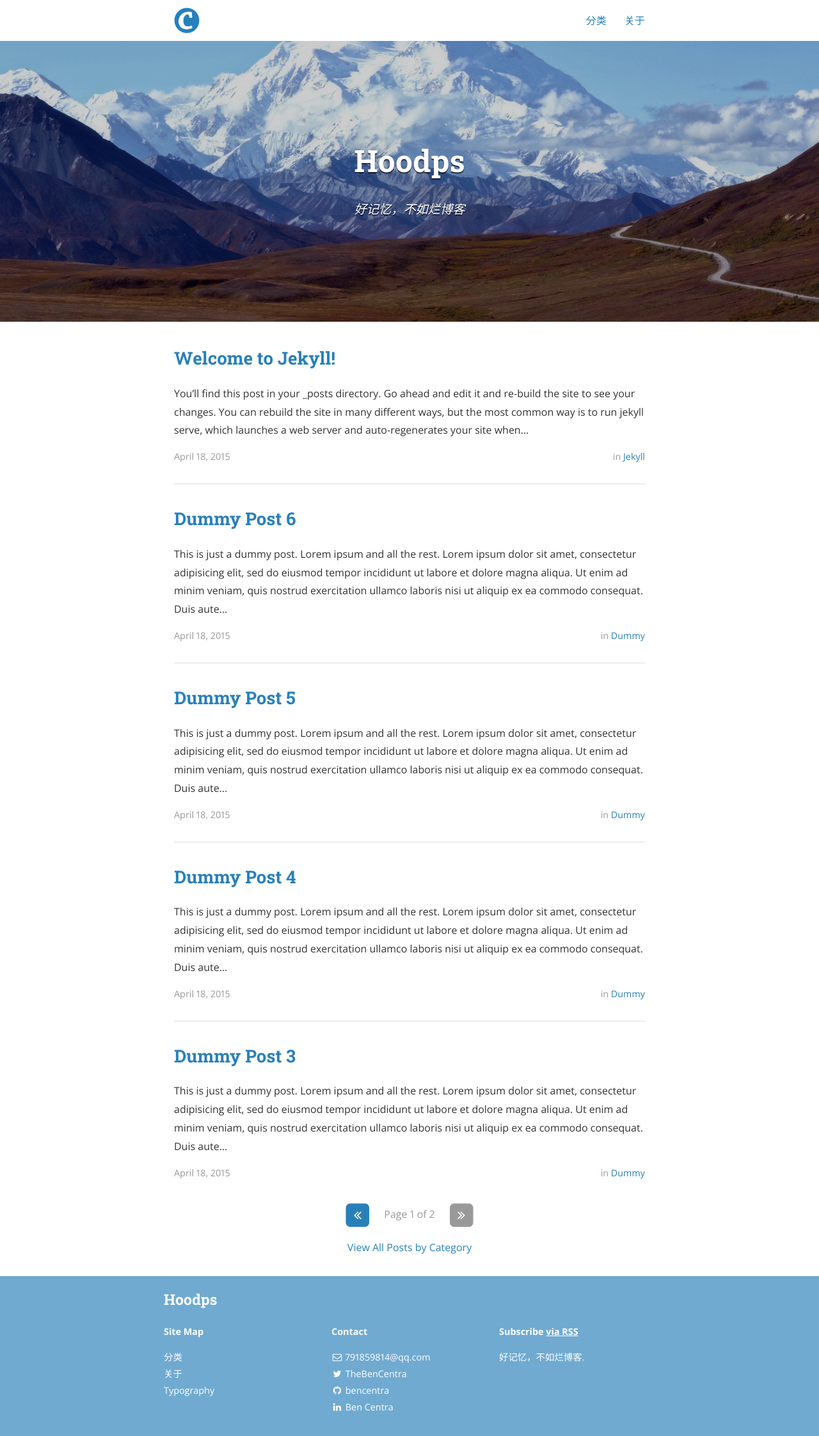
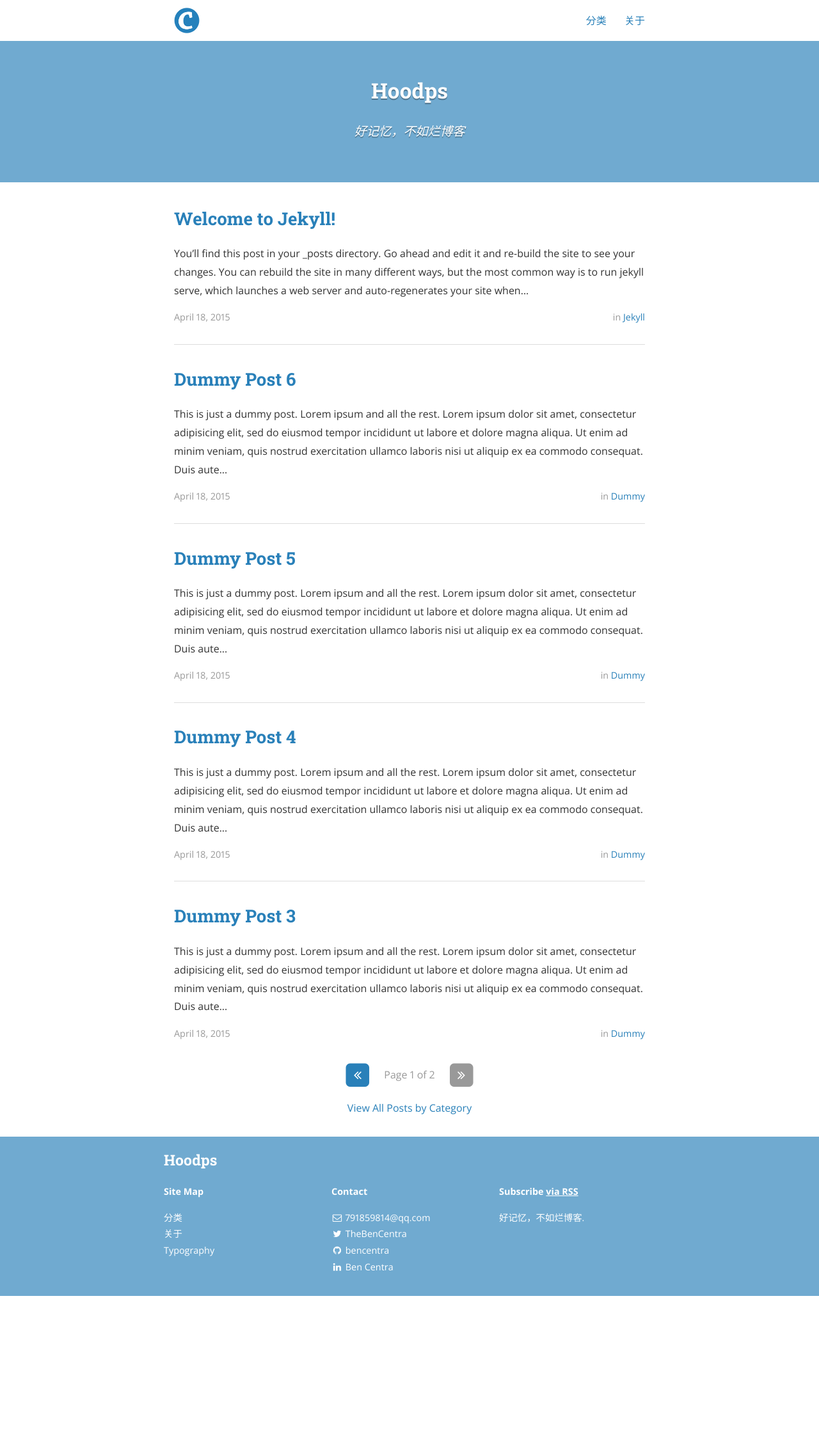
Before and after one commit to Hoodps/myblog, a Jekyll site: the page built from index.html, in a window 1280 px wide. Shown: the whole page at 64% size. Built offline with Jekyll 4.4.1, drawn with Linux system fonts in a browser that asks for light colours; nearby versions of some CDN libraries; the list of posts is cut into pages by our own code; a style sheet for code colours, icons or effects is not loaded; after the commit the page ends 2026 px from its top, so only the background shows below that.

Commit message:
first post

```diff
--- a/index.html
+++ b/index.html
@@ -3,10 +3,10 @@ layout: default
 ---
 <div class="home">
 
-<div class="site-header-container {% if site.cover %}has-cover{% endif %}" {% if site.cover %}style="background-image: url({{ site.cover | prepend: site.baseurl }});"{% endif %}>
-  <div class="scrim {% if site.cover %}has-cover{% endif %}">
+<div class="site-header-container {% if site.theme_color %}has-theme-color{% endif %}" {% if site.theme_color %}style="background-color: {{ site.theme_color}};"{% endif %}>
+  <div class="scrim {% if site.theme_color %}has-cover{% endif %}">
     <header class="site-header">
-      <h1 class="title">{{ site.title }}</h1>
+      <h1>{{ site.title }}</h1>
       {% if site.subtitle %}<p class="subtitle">{{ site.subtitle }}</p>{% endif %}
     </header>
   </div>
```
Also changed, not shown: _includes/head.html (+0 -8 lines).
